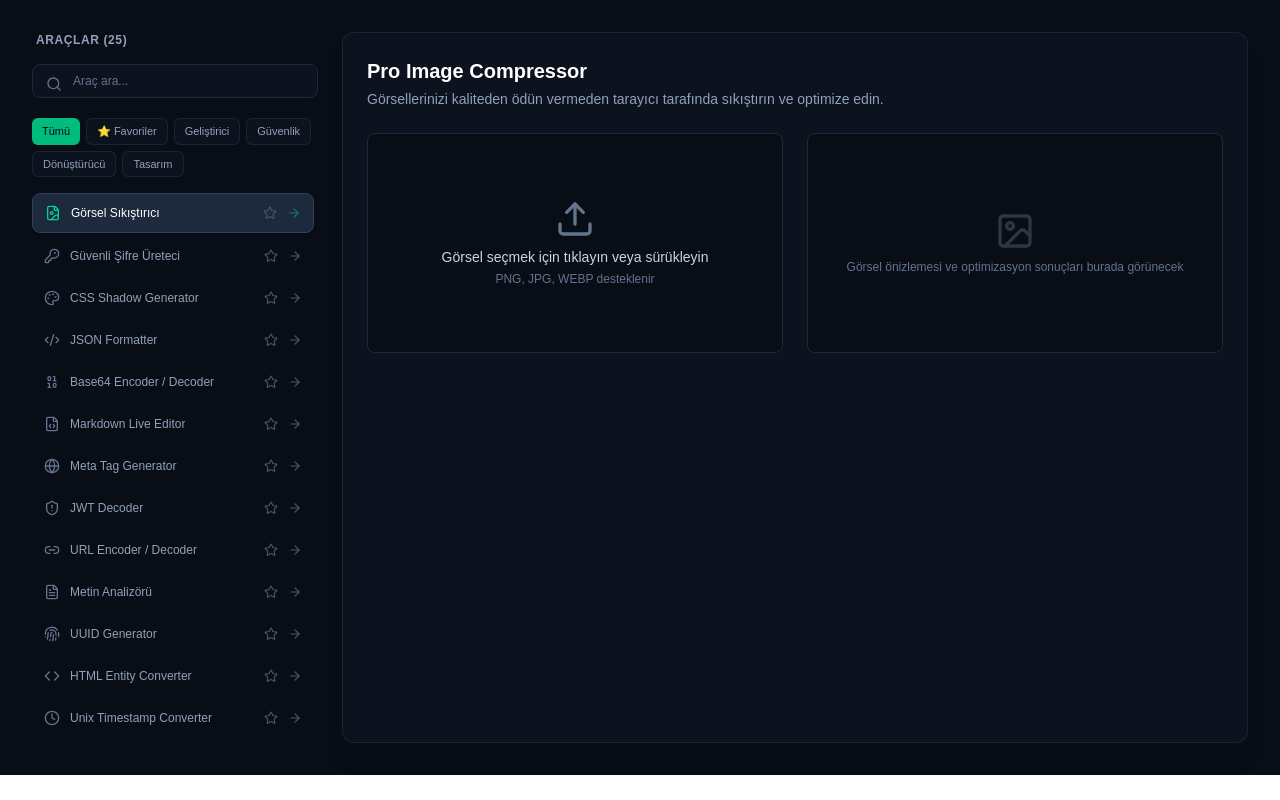
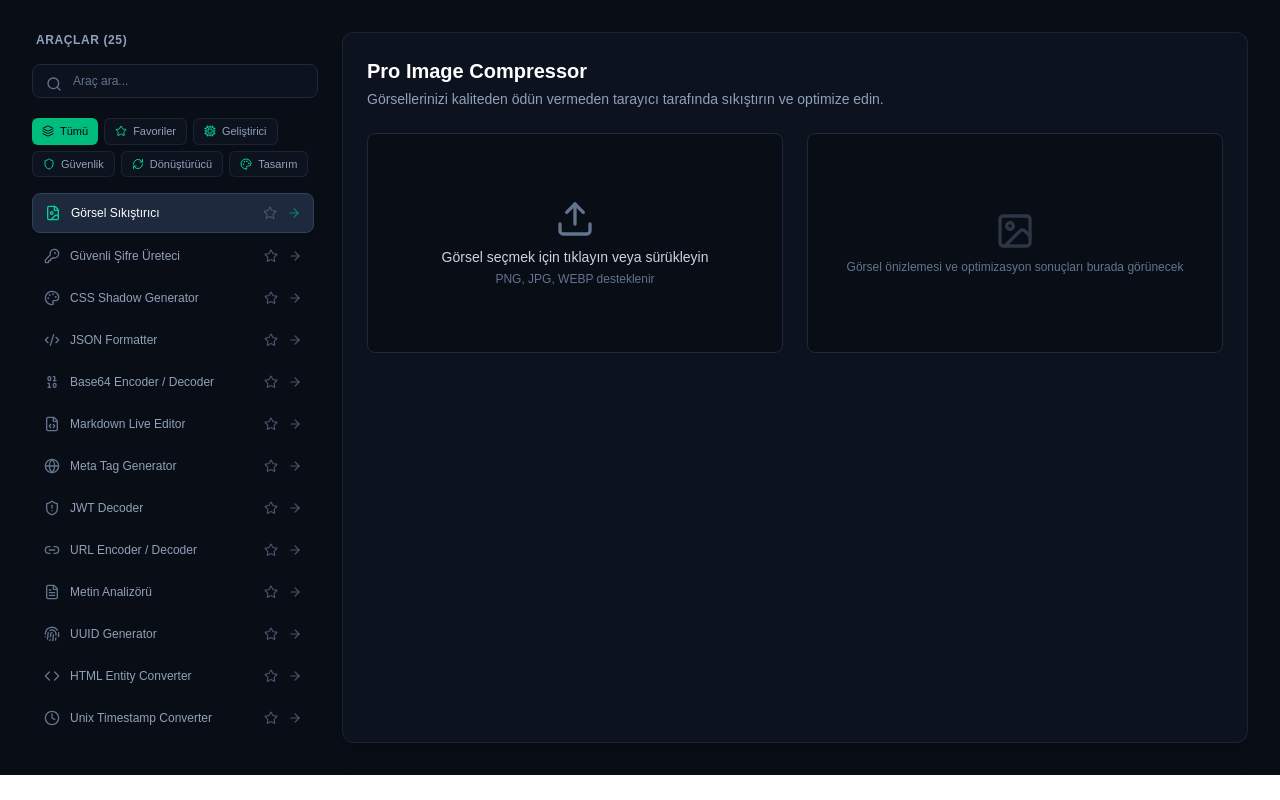
Before and after one commit to MuhammedEdev/privatools, a Next.js app: page /studio in a window 1280 px wide. Built offline with nearby package versions, Linux system fonts and the light colour scheme.

Commit message:
refactor: replace emojis with professional lucide-react icons in category tabs

```diff
--- a/src/app/studio/page.tsx
+++ b/src/app/studio/page.tsx
@@ -6,7 +6,7 @@ import {
   FileImage, KeyRound, Palette, Code2, Binary, FileCode, Globe,
   ShieldAlert, Link2, FileText, Fingerprint, Code, Clock, Pipette,
   Regex, Hash, LayoutGrid, AlignLeft, QrCode, Ruler, Sparkles,
-  Braces, Keyboard, FileSpreadsheet, Link, ArrowRight, Search, Star
+  Braces, Keyboard, FileSpreadsheet, Link, ArrowRight, Search, Star, Layers, Shield, Cpu, RefreshCw
 } from "lucide-react";
 
 import ImageCompressor from "@/components/tools/ImageCompressor";
@@ -41,7 +41,6 @@ export default function StudioPage() {
   const [selectedCategory, setSelectedCategory] = useState<string>("all");
   const [favorites, setFavorites] = useState<string[]>([]);
 
-  // LocalStorage'dan favorileri yükle
   useEffect(() => {
     const savedFavs = localStorage.getItem("privatools_favorites");
     if (savedFavs) {
@@ -53,7 +52,6 @@ export default function StudioPage() {
     }
   }, []);
 
-  // Favorileri localStorage'a kaydet
   const toggleFavorite = (id: string, e: React.MouseEvent) => {
     e.stopPropagation();
     let updated;
@@ -95,12 +93,12 @@ export default function StudioPage() {
   ];
 
   const categories = [
-    { id: "all", name: "Tümü" },
-    { id: "favorites", name: "⭐ Favoriler" },
-    { id: "dev", name: "Geliştirici" },
-    { id: "security", name: "Güvenlik" },
-    { id: "converter", name: "Dönüştürücü" },
-    { id: "design", name: "Tasarım" },
+    { id: "all", name: "Tümü", icon: Layers },
+    { id: "favorites", name: "Favoriler", icon: Star },
+    { id: "dev", name: "Geliştirici", icon: Cpu },
+    { id: "security", name: "Güvenlik", icon: Shield },
+    { id: "converter", name: "Dönüştürücü", icon: RefreshCw },
+    { id: "design", name: "Tasarım", icon: Palette },
   ];
 
   const filteredTools = toolsList.filter((tool) => {
@@ -140,19 +138,23 @@ export default function StudioPage() {
 
           {/* Kategori Filtreleri */}
           <div className="flex flex-wrap gap-1.5 pt-1">
-            {categories.map((cat) => (
+            {categories.map((cat) => {
+              const CatIcon = cat.icon;
+              return (
                 <button
                   key={cat.id}
                   onClick={() => setSelectedCategory(cat.id)}
-                className={`px-2.5 py-1 rounded-md text-[11px] font-medium transition-all ${
+                  className={`flex items-center gap-1.5 px-2.5 py-1 rounded-md text-[11px] font-medium transition-all ${
                     selectedCategory === cat.id
                       ? "bg-emerald-500 text-slate-950 font-bold"
                       : "bg-[#0D121F] text-slate-400 hover:text-white border border-slate-800/80"
                   }`}
                 >
-                {cat.name}
+                  <CatIcon className={`w-3 h-3 ${selectedCategory === cat.id ? "text-slate-950" : "text-emerald-400"}`} />
+                  <span>{cat.name}</span>
                 </button>
-            ))}
+              );
+            })}
           </div>
 
           {/* Araç Listesi */}
```
Lines whose indentation alone changed are shown as unchanged.
